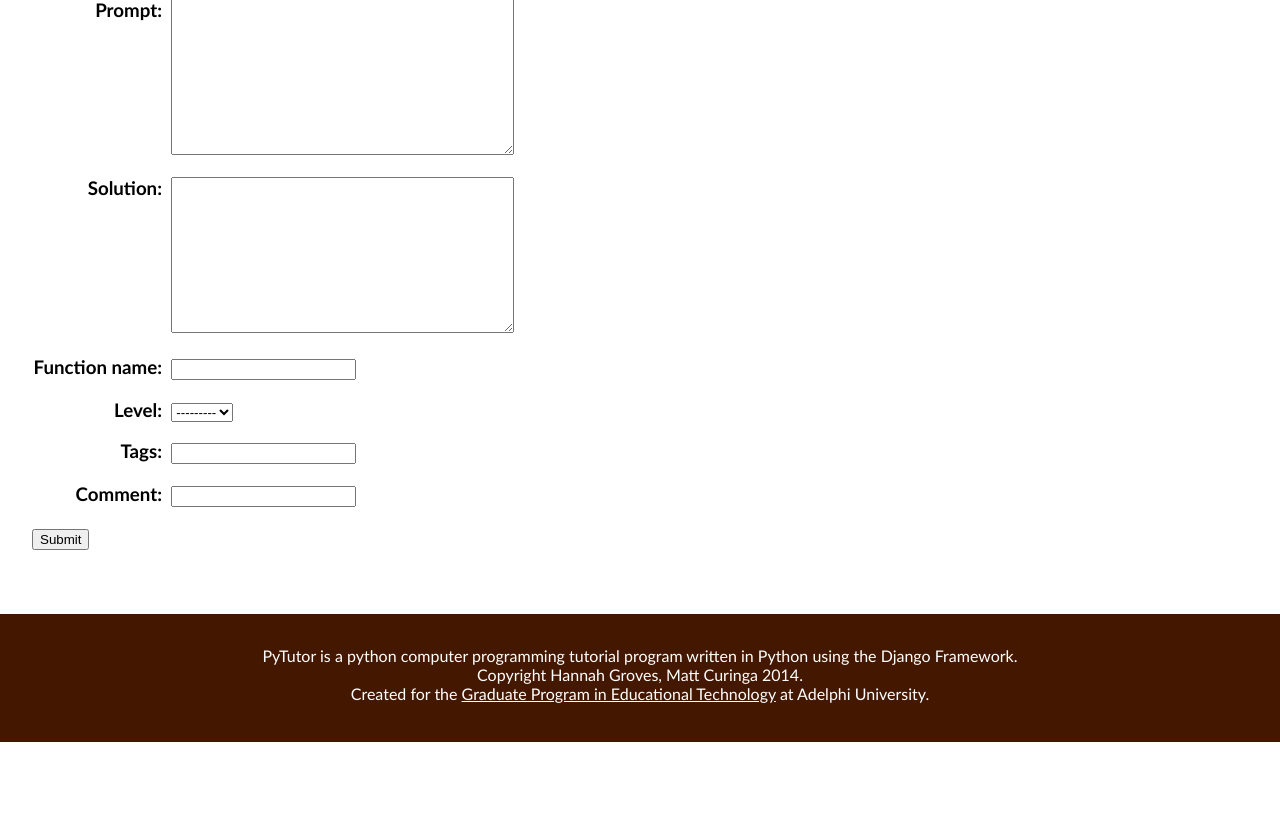
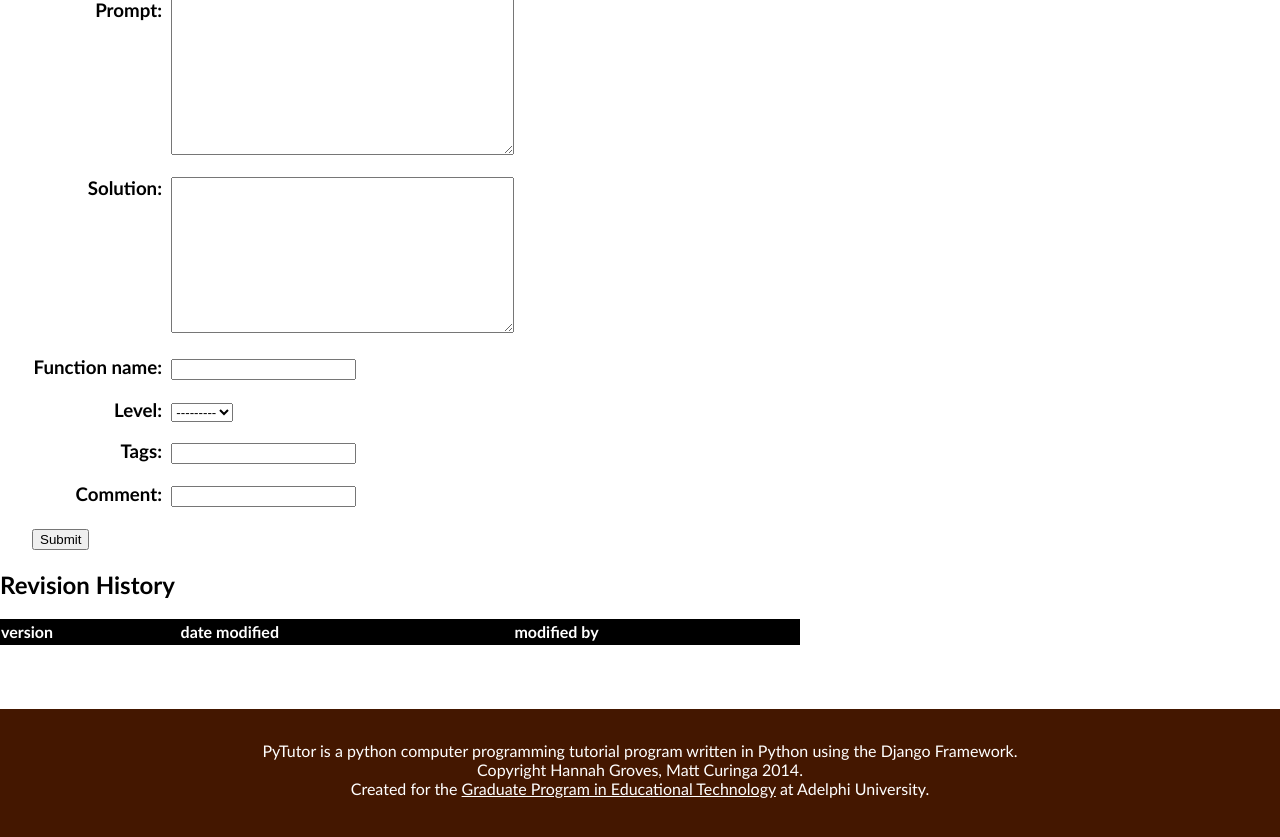
Before and after one commit to mcuringa/py-tutor, a Django app: page /tutor/new in a window 1280 px wide. Shown: the part 178-1015 px from the top of the page. Before the commit the page ends 920 px from the top, so only its background shows below. Run offline with Django 3.2, Linux system fonts and the light colour scheme; the visitor is signed in with stand-in values (Sample User, id 1); lists and menus that the app fills with data are empty.

Commit message:
added table showing revision history for quesitons, but no links yet to previous versions

```diff
--- a/pytutor/pytutor/templates/tutor/question_form.html
+++ b/pytutor/pytutor/templates/tutor/question_form.html
@@ -23,4 +23,16 @@
     </form>
 </section>
 
+<aside id="question-history">
+    <h2>Revision History</h2>
+    <table>
+        <tr><th>version</th><th>date modified</th><th>modified by</th></tr>
+        {% for aq in history %}
+            <tr class="{% cycle 'odd' 'even'%}"><td>{{aq.version}}</td><td>{{aq.modified}}</td><td>{{aq.modifier}}</td></tr>
+        {% endfor %}
+    </table>
+
+
+</aside>
+
 {% endblock %}
```
